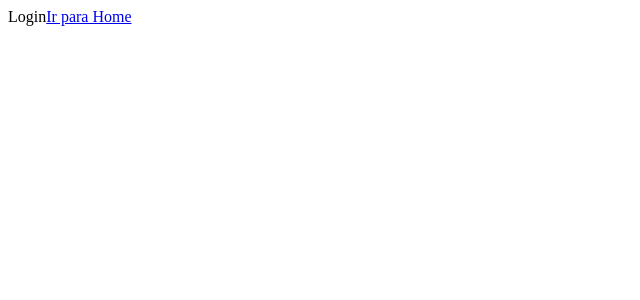
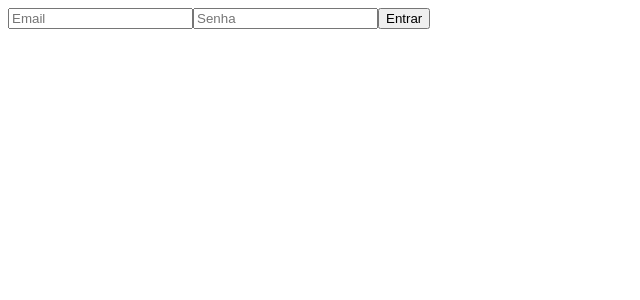
Before and after one commit to claudiaps/TadsFrontend2025, a React (Vite) app: page / in a window 1280 px wide. Shown: the top 300 px of the page, without its empty margins (0-640 px from the left). Built offline with nearby package versions, Linux system fonts and the light colour scheme.

Commit message:
adicionando autenticação e readme

```diff
--- a/package.json
+++ b/package.json
@@ -13,6 +13,7 @@
     "axios": "^1.8.1",
     "react": "^19.0.0",
     "react-dom": "^19.0.0",
+    "react-hook-form": "^7.54.2",
     "react-router": "^7.3.0"
   },
   "devDependencies": {
--- a/src/App.tsx
+++ b/src/App.tsx
@@ -1,21 +1,28 @@
-import { BrowserRouter, Route, Routes } from "react-router";
+import { BrowserRouter, Outlet, Route, Routes } from "react-router";
 import Login from "./pages/Login";
 import Home from "./pages/Home";
 import Pokedex from "./pages/Pokedex";
-import Header from "./components/Header";
 import PokemonInfo from "./pages/PokemonInfo";
 import Forms from "./pages/Forms";
+import PrivateRoute from "./components/PrivateRoute";
 
 function App() {
   return (
     <BrowserRouter>
-      {/* <Header /> */}
       <Routes>
         <Route path="/" element={<Login />} />
-        <Route path="/home/:id" element={<Home />} />
-        <Route path="/pokedex" element={<Pokedex />} />
-        <Route path="/forms" element={<Forms />} />
-        <Route path="/pokedex/:name" element={<PokemonInfo />} />
+        <Route
+          element={
+            <PrivateRoute>
+              <Outlet />
+            </PrivateRoute>
+          }
+        >
+          <Route path="/home/:id" element={<Home />} />
+          <Route path="/pokedex" element={<Pokedex />} />
+          <Route path="/forms" element={<Forms />} />
+          <Route path="/pokedex/:name" element={<PokemonInfo />} />
+        </Route>
       </Routes>
     </BrowserRouter>
   );
--- /dev/null
+++ b/src/components/PrivateRoute.tsx
@@ -0,0 +1,15 @@
+import { Navigate } from "react-router";
+import { useAuth } from "../contexts/AuthContext";
+import { JSX } from "react";
+
+interface Props {
+  children: JSX.Element;
+}
+
+const PrivateRoute = ({ children }: Props) => {
+  const { isAuthenticated } = useAuth();
+
+  return isAuthenticated ? children : <Navigate to="/" />;
+};
+
+export default PrivateRoute;
--- /dev/null
+++ b/src/contexts/AuthContext.tsx
@@ -0,0 +1,40 @@
+import { createContext, useContext, useState, ReactNode } from "react";
+
+interface AuthContextType {
+  token: string | null;
+  login: (token: string) => void;
+  logout: () => void;
+  isAuthenticated: boolean;
+}
+
+const AuthContext = createContext<AuthContextType | undefined>(undefined);
+
+export const AuthProvider = ({ children }: { children: ReactNode }) => {
+  const [token, setToken] = useState<string | null>(
+    localStorage.getItem("authToken")
+  );
+
+  const login = (newToken: string) => {
+    localStorage.setItem("authToken", newToken);
+    setToken(newToken);
+  };
+
+  const logout = () => {
+    localStorage.removeItem("authToken");
+    setToken(null);
+  };
+
+  return (
+    <AuthContext.Provider
+      value={{ token, login, logout, isAuthenticated: !!token }}
+    >
+      {children}
+    </AuthContext.Provider>
+  );
+};
+
+export const useAuth = () => {
+  const context = useContext(AuthContext);
+  if (!context) throw new Error("useAuth precisa estar dentro do AuthProvider");
+  return context;
+};
--- a/src/main.tsx
+++ b/src/main.tsx
@@ -2,9 +2,12 @@ import { StrictMode } from "react";
 import { createRoot } from "react-dom/client";
 
 import App from "./App.tsx";
+import { AuthProvider } from "./contexts/AuthContext.tsx";
 
 createRoot(document.getElementById("root")!).render(
   <StrictMode>
-    <App />
+    <AuthProvider>
+      <App />
+    </AuthProvider>
   </StrictMode>
 );
--- a/src/pages/Forms.tsx
+++ b/src/pages/Forms.tsx
@@ -1,10 +1,23 @@
 import { useState } from "react";
 import Input from "../components/Input";
 import axios from "axios";
+import { useForm } from "react-hook-form";
+
+type PostForm = {
+  title: string;
+  body: string;
+};
 
 const Forms = () => {
   const [inputTitle, setInputTitle] = useState<string>("");
   const [inputBody, setInputBody] = useState<string>("");
+
+  const {
+    register,
+    handleSubmit,
+    watch,
+    formState: { errors },
+  } = useForm<PostForm>();
 
   const validateRequired = (value: string) => {
     if (!value) return "Campo obrigatório";
@@ -21,11 +34,11 @@ const Forms = () => {
     return undefined;
   };
 
-  const createPost = async () => {
+  const createPost = async (data: PostForm) => {
     try {
       await axios.post("https://jsonplaceholder.typicode.com/posts", {
-        title: inputTitle,
-        body: inputBody,
+        title: data.title,
+        body: data.body,
         userId: 1,
       });
       alert("Post criado com sucesso");
@@ -49,6 +62,14 @@ const Forms = () => {
         label="Conteúdo"
         validade={validateRequired}
       />
+      <form onSubmit={handleSubmit(createPost)}>
+        <input {...register("title", { minLength: 4 })} placeholder="Titulo" />
+        <input
+          {...register("body", { required: true })}
+          placeholder="Conteúdo"
+        />
+        <button type="submit">Cadastrar Com Hook Form</button>
+      </form>
       <button onClick={createPost}>Cadastrar</button>
     </div>
   );
--- a/src/pages/Login.tsx
+++ b/src/pages/Login.tsx
@@ -1,17 +1,46 @@
-import { Link } from "react-router";
+import { useState } from "react";
+import { useNavigate } from "react-router";
+import api from "../services/api";
+import { useAuth } from "../contexts/AuthContext";
 
 const Login = () => {
-  const id = 10;
+  const [email, setEmail] = useState("");
+  const [password, setPassword] = useState("");
+  const { login } = useAuth();
+  const navigate = useNavigate();
+
+  const handleSubmit = async (e: React.FormEvent) => {
+    e.preventDefault();
+    try {
+      const response = await api.post("/auth/login", {
+        username: email,
+        password: password,
+      });
+      const token = response.data.accessToken;
+      login(token);
+      navigate("/pokedex");
+    } catch (error) {
+      console.log(error);
+      alert("Erro ao fazer login.");
+    }
+  };
 
   return (
-    <div>
-      Login
-      <Link to={`/home/${id}`}>Ir para Home</Link>
-      {/* <Link to="/home/10">Ir para Home</Link> */}
-    </div>
+    <form onSubmit={handleSubmit}>
+      <input
+        value={email}
+        onChange={(e) => setEmail(e.target.value)}
+        placeholder="Email"
+      />
+      <input
+        value={password}
+        onChange={(e) => setPassword(e.target.value)}
+        type="password"
+        placeholder="Senha"
+      />
+      <button type="submit">Entrar</button>
+    </form>
   );
 };
 
 export default Login;
-
-//slr
--- /dev/null
+++ b/src/services/api.ts
@@ -0,0 +1,15 @@
+import axios from 'axios';
+
+const api = axios.create({
+    baseURL: 'https://dummyjson.com',
+});
+
+api.interceptors.request.use((config) => {
+    const token = localStorage.getItem('authToken');
+    if (token) {
+        config.headers.Authorization = `Bearer ${token}`;
+    }
+    return config;
+});
+
+export default api;
```
Also changed, not shown: 2 other files (tests, documents, lock files or other folders).
